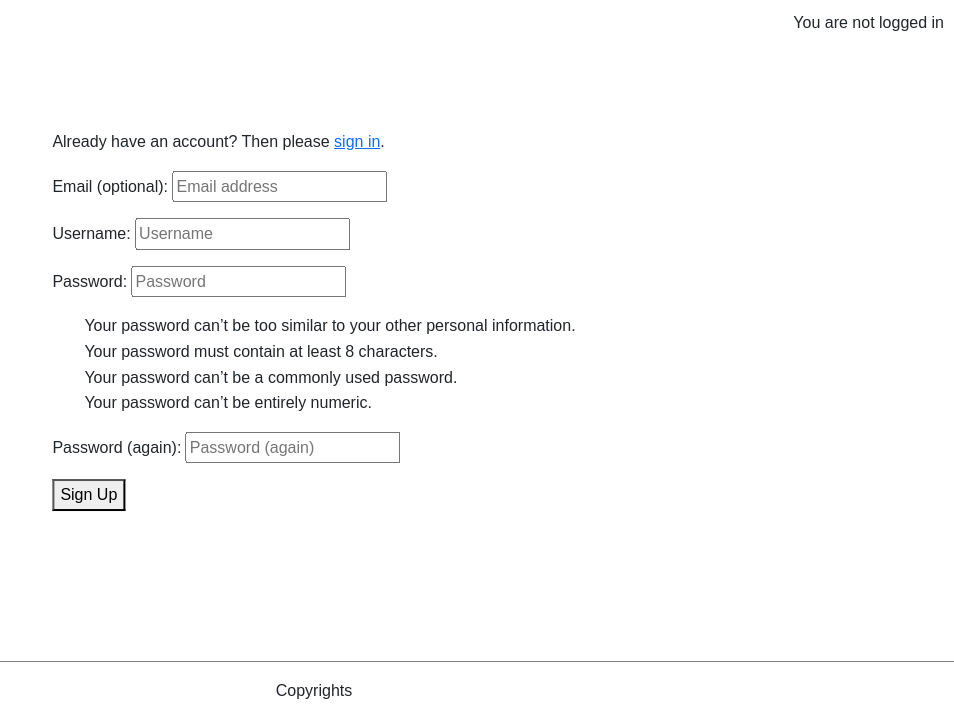
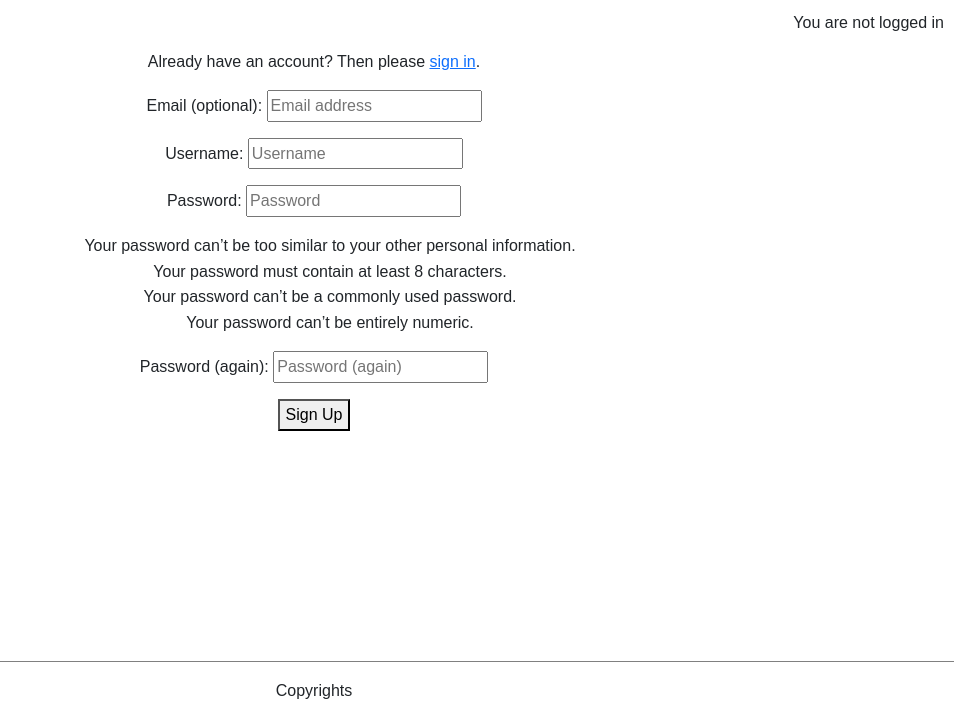
Before and after one commit to parides55/charity_shop, a Django app: page /accounts/signup/ in a window 1280 px wide. Shown: the part 80-800 px from the top of the page, without its empty margins (326-1280 px from the left). Run offline with Django 5.2, Linux system fonts and the light colour scheme; some libraries are stand-ins or nearby versions.

Commit message:
add and display favicon and correct the style of the signup, login, logout and index htmls

```diff
--- a/static/css/style.css
+++ b/static/css/style.css
@@ -7,6 +7,19 @@ body {
     padding: 0;
     display: flex;
     flex-direction: column;
+}
+
+.home-div {
+    height: 60vh;
+    display: flex;
+    justify-content: center;
+    align-items: center;
+}
+
+.home-row{
+    width: 100%;
+    display: flex;
+    justify-content: center;
 }
 
 .view-info {
@@ -33,6 +46,8 @@ li {
 .user-icons {
     display: flex;
     align-items: center;
+    flex-direction: row;
+    justify-content: center;
 }
 
 /* ------------------------------Products----------------------------- */
--- a/templates/account/signup.html
+++ b/templates/account/signup.html
@@ -8,10 +8,9 @@
 
 {% block content %}
 
-<div class="container-fluid">
-    <div class="row">
-        <div class="col postion-relative">
-            <div class="position-absolute top-50 start-50 translate-middle">
+<div class="container-fluid home-div">
+    <div class="row home-row text-center">
+        <div class="col-lg-6 col-md-12">
                 {% comment %} {% element h1 %}
                     {% trans "Sign Up" %}
                 {% endelement %} {% endcomment %}
@@ -40,7 +39,6 @@
                         {% endelement %}
                     {% endslot %}
                 {% endelement %}
-            </div>
         </div>
     </div>
 </div>
--- a/templates/base.html
+++ b/templates/base.html
@@ -14,6 +14,12 @@
 <head>
     <meta charset="UTF-8">
     <meta name="viewport" content="width=device-width, initial-scale=1.0">
+
+    <!--Favicon-->
+    <link rel="apple-touch-icon" sizes="180x180" href="{% static 'images/favicon_io/apple-touch-icon.png'%}">
+    <link rel="icon" type="image/png" sizes="32x32" href="{% static 'images/favicon_io/favicon-32x32.png'%}">
+    <link rel="icon" type="image/png" sizes="16x16" href="{% static 'images/favicon_io/favicon-16x16.png'%}">
+    <link rel="manifest" href="{% static 'images/favicon_io/site.webmanifest'%}">
 
     <!-- Google Fonts CSS -->
 
@@ -105,7 +111,7 @@
   </div>
 </div>
 
-      <main class="flex-shrink-0 main-bg">
+      <main class="flex-shrink-0">
 
         {% block content %}
         <!-- Content Goes here -->
@@ -113,7 +119,7 @@
 
     </main>
 
-    <footer class="footer mt-auto py-3 dark-bg">
+    <footer class="footer mt-auto py-3">
         <p class="m-0 text-center">Copyrights</p>
     </footer>
 
```
Also changed, not shown: products/templates/products/index.html (+5 -9 lines), templates/account/login.html (+3 -5 lines), templates/account/logout.html (+3 -5 lines), static/images/FullLogo.png (added), static/images/favicon_io/android-chrome-192x192.png (added), static/images/favicon_io/android-chrome-512x512.png (added), static/images/favicon_io/apple-touch-icon.png (added), static/images/favicon_io/favicon-16x16.png (added), static/images/favicon_io/favicon-32x32.png (added), static/images/favicon_io/favicon.ico (added), static/images/favicon_io/site.webmanifest (added).
